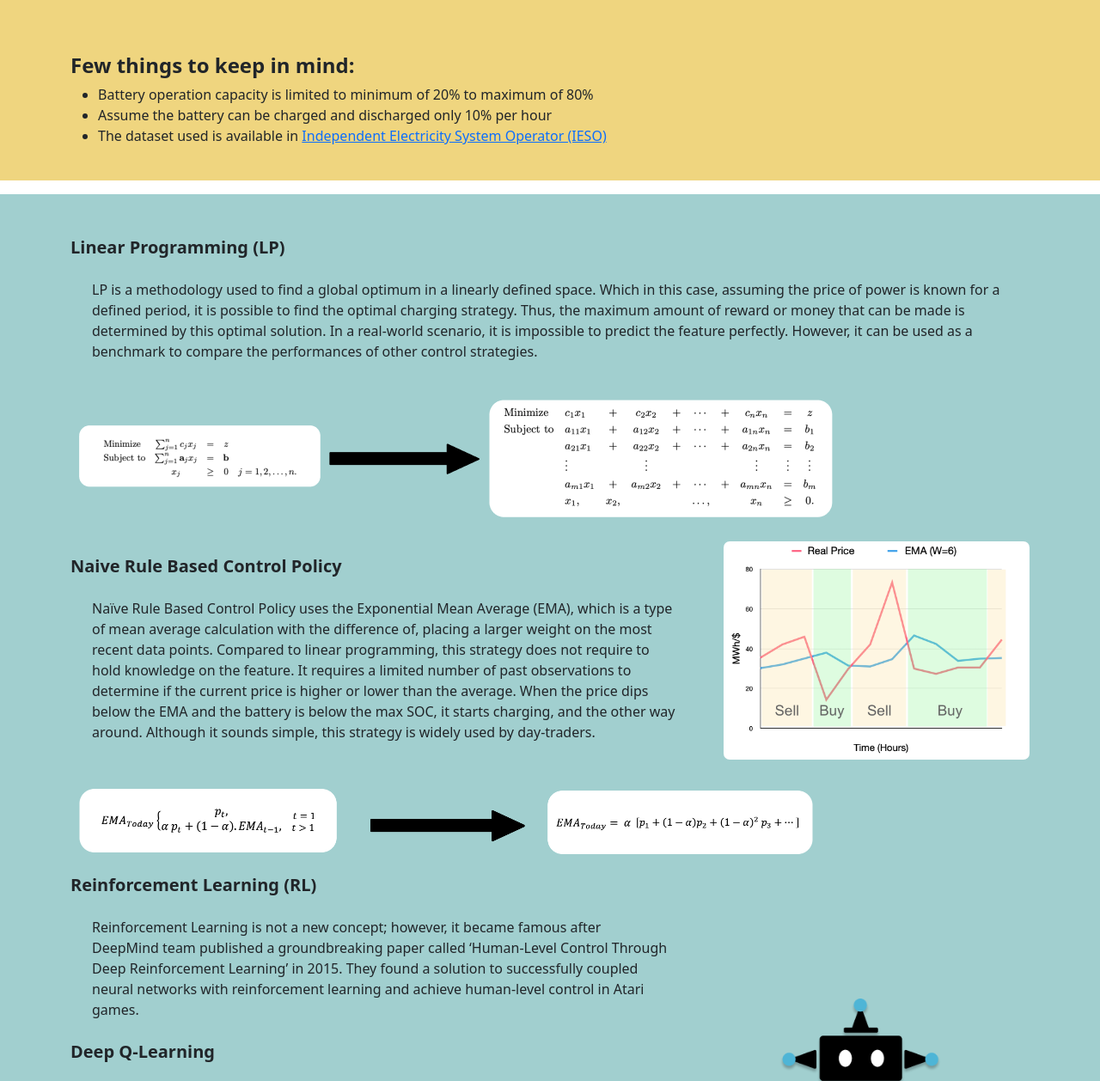
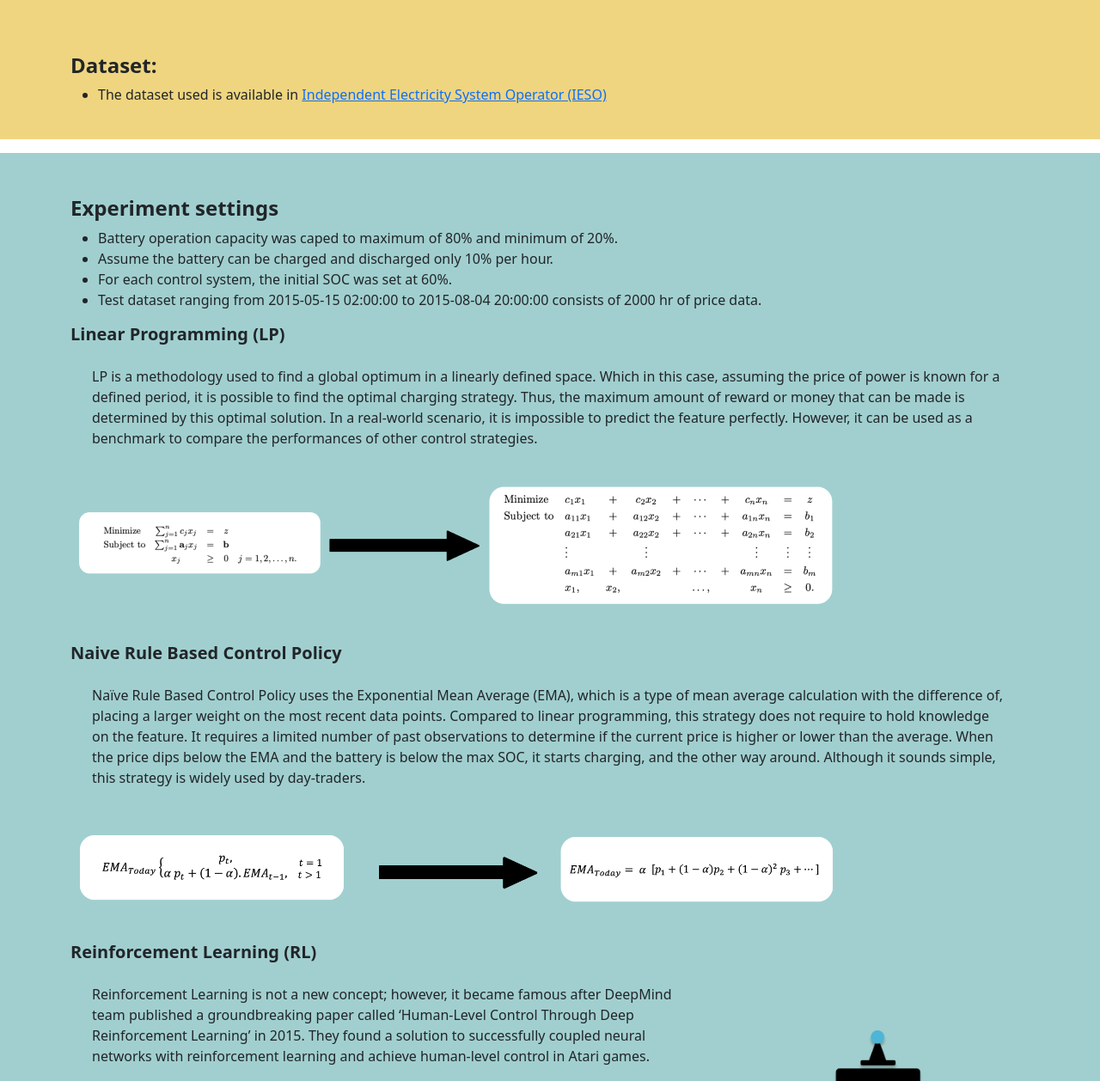
Before and after one commit to kaanTgun/BEMS_WebApp, a plain HTML site: page index.html in a window 1280 px wide. Shown: the part 1483-2741 px from the top of the page at 86% size. Drawn offline with nearby package versions, Linux system fonts and the light colour scheme; a script that the page names is missing.

Commit message:
garphs updated

```diff
--- a/index.html
+++ b/index.html
@@ -97,16 +97,10 @@
 				</div>
 				<h4 style="padding-top: 40px;">
 					<b>
-						Few things to keep in mind:
+						Dataset:
 					</b>
 				</h4>
 				<ul style="padding-bottom: 40px;">
-					<li>
-						Battery operation capacity is limited to minimum of 20% to maximum of 80%
-					</li>
-					<li>
-						Assume the battery can be charged and discharged only 10% per hour
-					</li>
 					<li>
 						The dataset used is available in <a href="https://www.ieso.ca/en/Power-Data/Data-Directory">Independent Electricity System Operator (IESO)</a>
 					</li>
@@ -117,6 +111,24 @@
 											<!-- Discriptions-1 START -->
 		<div style="background-color: #A1CFCF; padding-top: 50px;">
 			<div class="container">
+				<div>
+					<h4> <b>Experiment settings</b> </h4>
+					<ul>
+						<li>
+							Battery operation capacity was caped to maximum of 80% and minimum of 20%.
+						</li>
+						<li>
+							Assume the battery can be charged and discharged only 10% per hour.
+						</li>
+						<li>
+							For each control system, the initial SOC was set at 60%.
+						</li>
+						<li>
+							Test dataset ranging from 2015-05-15 02:00:00 to 2015-08-04 20:00:00 consists of 2000 hr of price data.
+						</li>
+					</ul>
+				</div>
+
 				<div>
 					<h5>
 						<b>Linear Programming (LP)</b>
@@ -131,14 +143,14 @@
 					</p>
 					<img src="Assets/LP_equations.png" rel="ugc" class="img-fluid" alt="Linear Programming Image">
 				</div>
-				<div class="row align-items-center" style="padding-bottom: 50px;" >
-					<div class="clearfix"></div>
-					<div class="col-lg-8 col-md-7 col-sm-6 col-xs-12" >
+				<div class="column align-items-center" style="padding-bottom: 50px;" >
+					<!-- <div class="clearfix"></div> -->
+					<div>
 						<h5 style="margin-top: 22px;">
 							<b>Naive Rule Based Control Policy</b>
 						</h5>
 						<div class="align-self-center">
-							<p class="text-justify">
+							<p>
 								Naïve Rule Based Control Policy uses the Exponential Mean Average (EMA), which is a type of mean average calculation with the difference of, placing a larger
 								weight on the most recent data points. Compared to linear programming, this strategy
 								does not require to hold knowledge on the feature. It requires a limited number of past
@@ -149,16 +161,16 @@
 						</div>
 
 					</div>
-					<div class="col-lg-4 col-md-5 col-sm-6 col-xs-12">
+					<!-- <div class="col-lg-4 col-md-5 col-sm-6 col-xs-12">
 						<img src="Assets/EMA.png" class="img-fluid" alt="Responsive image" style="border-radius: 7px;"/>
-					</div>
+					</div> -->
 					<img src="Assets/EMA_equations.png" class="img-fluid" rel="ugc" alt="Exponential Mean Average (EMA) Image" style="width: 900px;">
 
 
 				<div class="row align-items-center" style="padding-bottom: 50px;">
 
 					<div class="col-lg-8 col-md-7 col-sm-6 col-xs-12" >
-						<div>
+						<div style="margin-top: 22px;">
 							<h5>
 								<b>
 									Reinforcement Learning (RL)
@@ -305,7 +317,7 @@
 
 					<div class="col-lg-6 col-md-12 col-sm-12" id='changeDQNStrategy'>
 						<div class="row justify-content-center" style="margin: 20px;">
-							<h3> Change Environment Variables </h3>
+							<h3> Change Environment Hyperparameters </h3>
 							<br/>
 							<br/>
 							<br/>
@@ -417,12 +429,6 @@
 				<br/>
 				<h2 style="text-align: center;"> <b> Results and Findings</b></h2>
 				<br/>
-				<ul>
-					<li>Test dataset ranging from 2015-05-15 02:00:00 to
-						2015-08-04 20:00:00 consists of 2000 hr of price data.</li>
-						<li>For each control system, the initial SOC was set at 60%.
-						</li>
-				</ul>
 
 				<div class="row justify-content-center ">
 					<div  class="col-lg-6 col-md-6 col-sm-12">
@@ -430,7 +436,7 @@
 						<h4> <b> Linear Programming </b></h4>
 						<p>
 							The test dataset is large to find the optimal solution, however,
-							it was estimated to be <b>14219.91 $</b> with 0.00001 tolerance.
+							it was estimated to be <b>14219.91 $</b> with 10^-5 tolerance.
 							To obtain this value, the battery cycle count was calculated to be 81.
 							<br/>
 							<br/>
```
Also changed, not shown: Assets/DDQN_test_result.png (added), Assets/DQN_test_result.png (added), Assets/EMA_test_result.png, Assets/LP_test_result.png.
